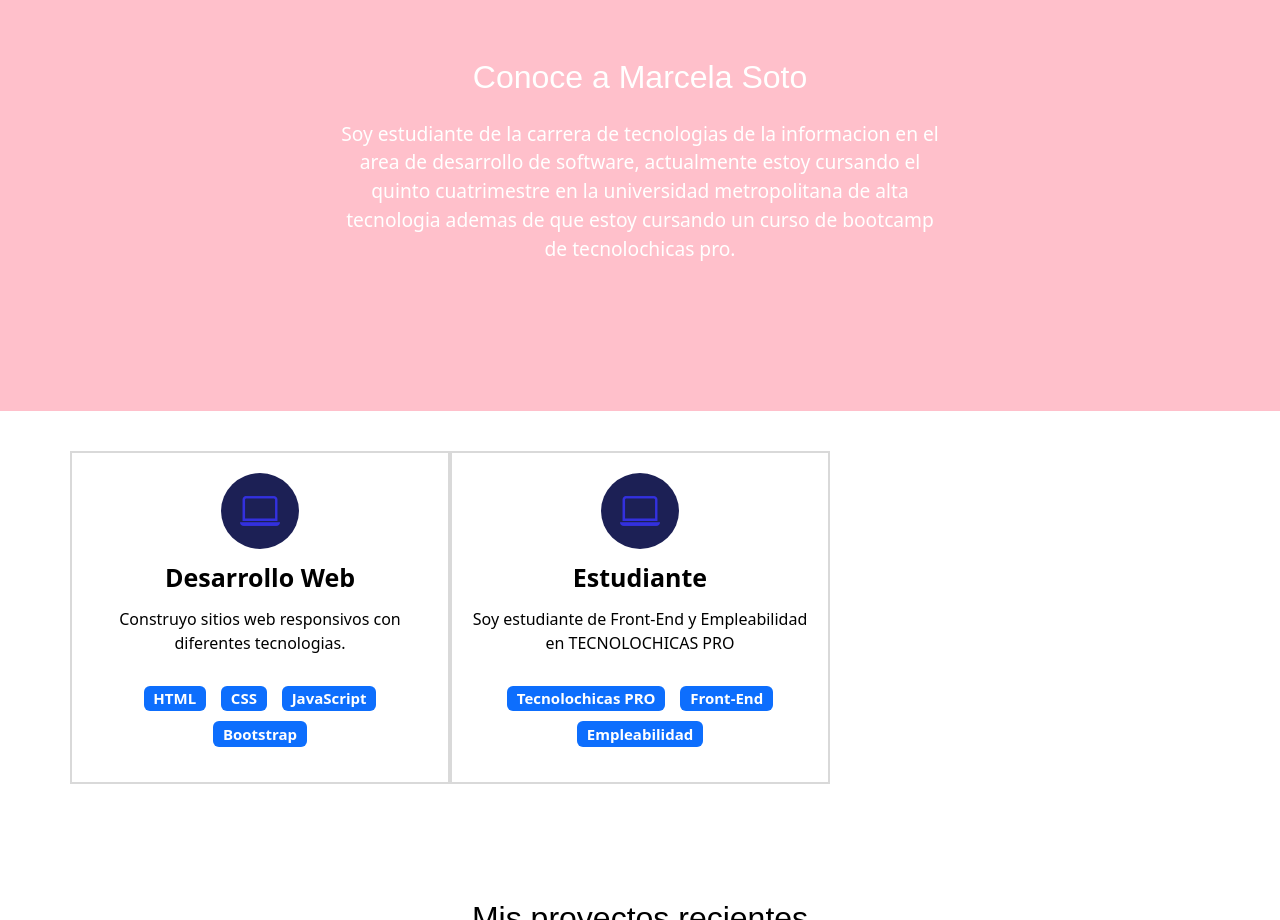
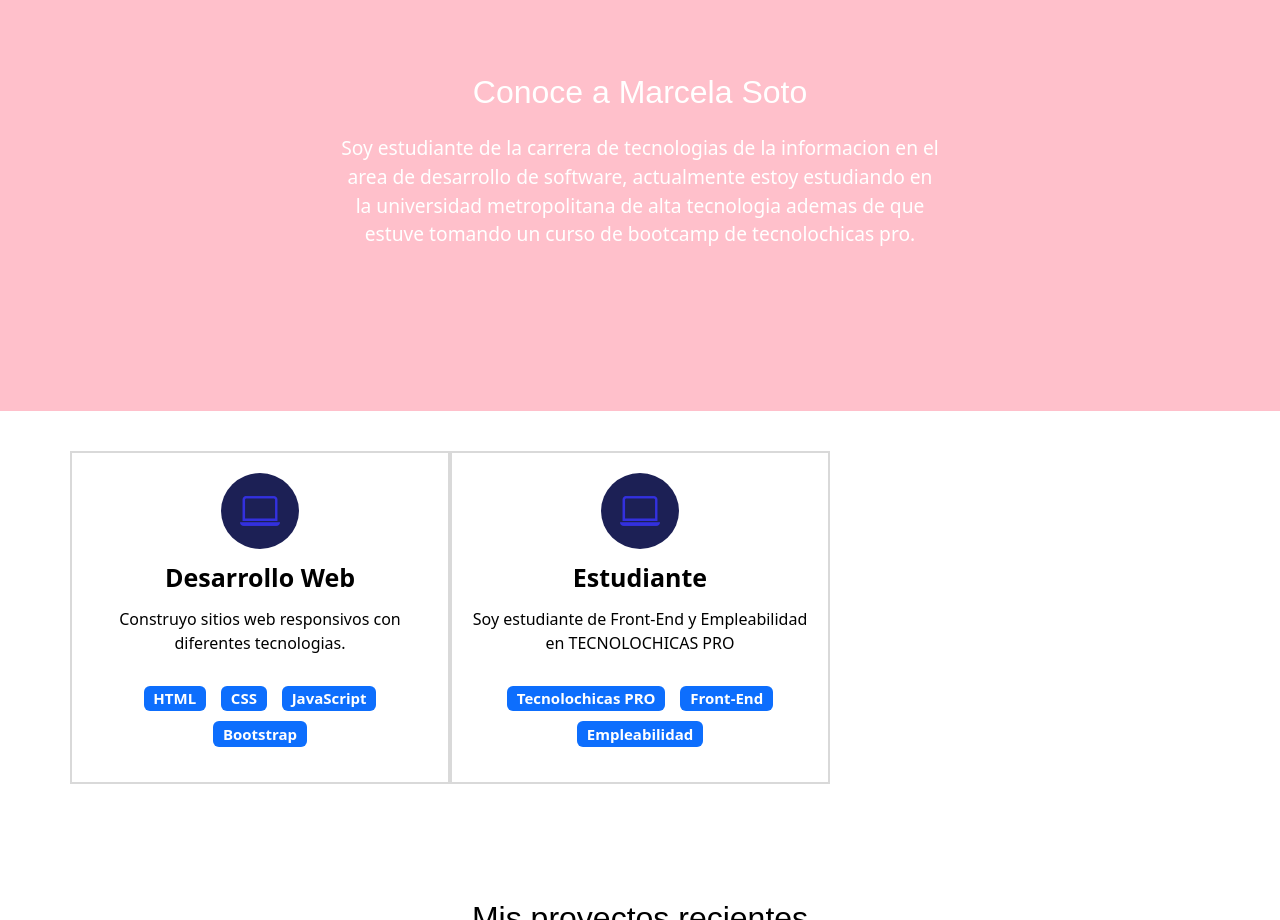
Before and after one commit to MarcelaGuadalupeSotoBarron/MarcelaGuadalupeSotoBarron.github.io, a plain HTML site: page index.html in a window 1280 px wide. Shown: the part 1000-1920 px from the top of the page. Drawn offline with nearby package versions, Linux system fonts and the light colour scheme; a web font is replaced by a local one.

Commit message:
Update index.html

```diff
--- a/index.html
+++ b/index.html
@@ -70,7 +70,7 @@
     <section id="sobre-mi" class="sobre-mi seccion-oscura">
       <div class="contenedor">
         <h2 class="seccion-titulo">Conoce a Marcela Soto</h2>
-        <p class="seccion-texto">Soy estudiante de la carrera de tecnologias de la informacion en el area de desarrollo de software, actualmente estoy cursando el quinto cuatrimestre en la universidad metropolitana de alta tecnologia ademas de que estoy cursando un curso de bootcamp de tecnolochicas pro. </p>
+        <p class="seccion-texto">Soy estudiante de la carrera de tecnologias de la informacion en el area de desarrollo de software, actualmente estoy estudiando en la universidad metropolitana de alta tecnologia ademas de que estuve tomando un curso de bootcamp de tecnolochicas pro. </p>
       </div>
     </section>
 
```
